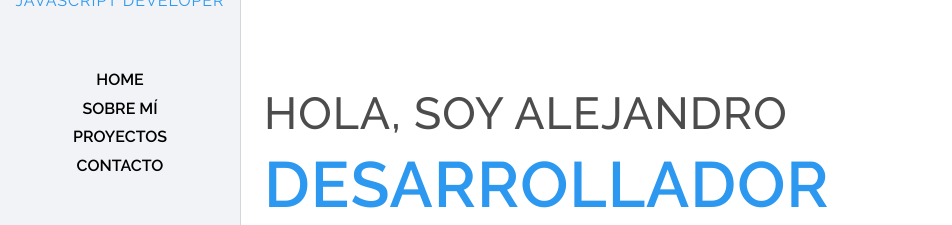
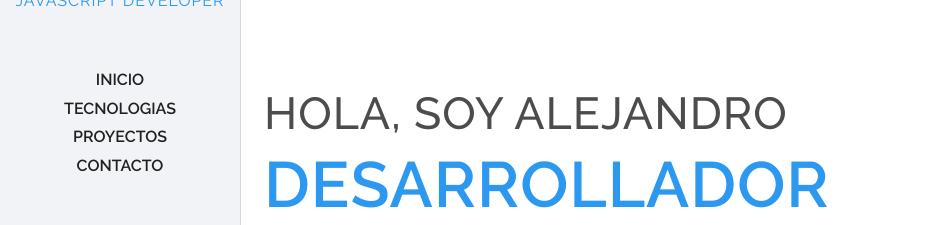
Before and after one commit to alejandrogsk/portfolio, a React (Create React App) app: page / in a window 1280 px wide. Shown: the part 266-491 px from the top of the page, without its empty margins (0-952 px from the left). Built offline with nearby package versions, Linux system fonts and the light colour scheme.

Commit message:
form handler

```diff
--- a/package.json
+++ b/package.json
@@ -8,9 +8,11 @@
     "@testing-library/jest-dom": "^5.11.9",
     "@testing-library/react": "^11.2.5",
     "@testing-library/user-event": "^12.8.0",
+    "emailjs-com": "^2.6.4",
     "react": "^17.0.1",
     "react-dom": "^17.0.1",
     "react-scripts": "4.0.3",
+    "react-scroll": "^1.8.1",
     "web-vitals": "^1.1.0"
   },
   "scripts": {
--- a/public/index.html
+++ b/public/index.html
@@ -1,5 +1,5 @@
 <!DOCTYPE html>
-<html lang="en">
+<html lang="es">
   <head>
     <meta charset="utf-8" />
     <link rel="icon" href="%PUBLIC_URL%/favicon.ico" />
@@ -27,9 +27,9 @@
 
     <!--Google Fonts-->
     <link rel="preconnect" href="https://fonts.gstatic.com">
-<link href="https://fonts.googleapis.com/css2?family=Playfair+Display:wght@400;500&family=Raleway:wght@300;400;500;600&display=swap" rel="stylesheet">
+    <link href="https://fonts.googleapis.com/css2?family=Playfair+Display:wght@400;500&family=Raleway:wght@300;400;500;600&display=swap" rel="stylesheet">
 
-    <title>React App</title>
+    <title>Alejandro Suarez</title>
   </head>
   <body  style="margin: 0">
     <noscript>You need to enable JavaScript to run this app.</noscript>
--- a/src/components/Drawer.js
+++ b/src/components/Drawer.js
@@ -1,6 +1,6 @@
 import React from 'react';
 
-import {Drawer, Hidden, IconButton, Typography, Box, Link} from '@material-ui/core';
+import {Drawer, Hidden, IconButton, Typography, Box} from '@material-ui/core';
 import MenuIcon from '@material-ui/icons/Menu';
 import { makeStyles, useTheme } from '@material-ui/core/styles';
 
@@ -9,7 +9,7 @@ import TechSection from './RightSide/TechSection';
 import PortfolioSection from './RightSide/PortfolioSection';
 import ContactSection from './RightSide/ContactSection';
 
-
+import { Link } from 'react-scroll'
 
 const drawerWidth = 240;
 
@@ -114,10 +114,10 @@ const useStyles = makeStyles((theme) => ({
 }));
 
 const menuLinks = [
-  {title:"Home", path: "/"},
-  {title:"Sobre Mí", path: "/"},
-  {title:"Proyectos", path: "/"},
-  {title:"Contacto", path: "/"}
+  {title:"Inicio", path: "home"},
+  {title:"Tecnologias", path: "technologies"},
+  {title:"Proyectos", path: "projects"},
+  {title:"Contacto", path: "contact"}
 ]
 
 function ResponsiveDrawer(props) {
@@ -169,7 +169,7 @@ function ResponsiveDrawer(props) {
             <Box className={classes.linkBox}>
               {
                 menuLinks.map((link, index) => (
-                    <Link className={classes.menuLink} key={index}>{link.title}</Link>
+                    <Link onClick={() => setMobileOpen(!mobileOpen)} className={classes.menuLink} key={index} to={link.path} smooth={true} duration={1000}>{link.title}</Link>
                 ))
               }
             </Box>
@@ -193,7 +193,7 @@ function ResponsiveDrawer(props) {
         <Box className={classes.linkBox}>
             {
                 menuLinks.map((link, index) => (
-                    <Link className={classes.menuLink} key={index}>{link.title}</Link>
+                    <Link className={classes.menuLink} key={index} to={link.path} smooth={true} duration={1000}>{link.title}</Link>
                 ))
             }
         </Box>
--- a/src/components/RightSide/ContactSection.js
+++ b/src/components/RightSide/ContactSection.js
@@ -1,8 +1,9 @@
 import React from 'react';
 import { makeStyles } from '@material-ui/core/styles';
-import { Box, Typography, Grid, Paper, TextField, Button } from '@material-ui/core';
-import MailOutlineIcon from '@material-ui/icons/MailOutline';
-import RoomOutlinedIcon from '@material-ui/icons/RoomOutlined';
+import { Box, Typography, Grid, TextField, Button } from '@material-ui/core';
+
+//from email.js
+import emailjs from 'emailjs-com';
 
 const useStyles = makeStyles((theme) => ({
   container: {
@@ -45,15 +46,32 @@ const useStyles = makeStyles((theme) => ({
 const ContactSection = () => {
   const classes = useStyles();
 
+
+  const sendEmail = (e) => {
+    e.preventDefault();
+
+    //those .env variables are required to sen the email with EmailJS
+    emailjs.sendForm(process.env.REACT_APP_EMAIL_JS_SERVICE_ID, process.env.REACT_APP_EMAIL_JS_TEMPLATE_ID, e.target, process.env.REACT_APP_EMAIL_JS_USER_ID)
+      .then((result) => {
+          console.log(result.text);
+      }, (error) => {
+          console.log(error.text);
+      });
+
+     e.target.reset();
+  }
+
+
+
   return (
-    <Box className={classes.container}>
+    <Box className={classes.container} id="contact">
 
       <Grid container>
         <Grid item xs={12} sm={12} md={6}>
 
         <Box  height="100%" display="flex" flexDirection="column" alignItems="flex-start" justifyContent="start" >
         <Typography component="h4" variant="h4" >Te ayudo?</Typography>
-        <Typography component="h3" variant="h3" >Contactar</Typography>
+        <Typography component="h3" variant="h3" >Contactame</Typography>
         <Typography variant="body1" className={classes.contactDescription}>Por favos, si puedo ayudarte en alguno de tus proyectos
           con javascript, o tienes alguna duda, contactame a mi email mediante este formulario.
         </Typography>
@@ -64,7 +82,7 @@ const ContactSection = () => {
         </Grid>
         <Grid item xs={12} sm={12} md={6}>
 
-          <form  className={classes.form}>
+          <form  className={classes.form} onSubmit={sendEmail}>
             <TextField
               className={classes.formInput}
               size="small"
@@ -73,6 +91,7 @@ const ContactSection = () => {
               label="Nombre"
               defaultValue=""
               variant="outlined"
+              name="name"
             />
 
             <TextField
@@ -83,6 +102,7 @@ const ContactSection = () => {
               label="Email"
               defaultValue=""
               variant="outlined"
+              name="email"
             />
 
             <TextField
@@ -93,6 +113,7 @@ const ContactSection = () => {
               label="Asunto"
               defaultValue=""
               variant="outlined"
+              name="subject"
             />
 
             <TextField
@@ -104,9 +125,10 @@ const ContactSection = () => {
               rows={4}
               defaultValue=""
               variant="outlined"
+              name="message"
             />
 
-            <Button className={classes.formButton} type="submit" variant="contained" color="secondary">
+            <Button className={classes.formButton} type="submit"  variant="contained" color="secondary">
               Enviar mensaje
             </Button>
           </form>
--- a/src/components/RightSide/HeroSection.js
+++ b/src/components/RightSide/HeroSection.js
@@ -54,7 +54,7 @@ const HeroSection = () => {
   const classes = useStyles();
 
   return (
-    <Box p="1.5rem" height="100vh" display="flex" flexDirection="column" justifyContent="center">
+    <Box p="1.5rem" height="100vh" display="flex" flexDirection="column" justifyContent="center" id="home">
         <Typography component="span" className={classes.span}>Hola, soy Alejandro</Typography>
         <Typography component="h1" className={classes.title}>
             Desarrollador <br/>Fullstack Junior
--- a/src/components/RightSide/TechSection.js
+++ b/src/components/RightSide/TechSection.js
@@ -30,7 +30,7 @@ const TechSection = () => {
   const classes = useStyles();
 
   return (
-    <Box className={classes.container}>
+    <Box className={classes.container} id="technologies">
         <Typography component="h4" variant="h4" >Tecnologías</Typography>
         <Typography component="h3" variant="h3">
             Frameworks de frontend y backend.
--- a/src/ui/PortfolioCard.js
+++ b/src/ui/PortfolioCard.js
@@ -71,7 +71,7 @@ export default function PortfolioCard({project}) {
 
 
   return (
-    <Card className={classes.root}>
+    <Card className={classes.root} id="projects">
       <CardActionArea href={project.linkPage} target="_blank">
         <CardMedia
           className={classes.media}
```
Also changed, not shown: 2 other files (tests, documents, lock files or other folders).
